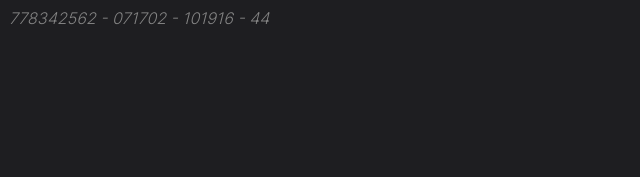
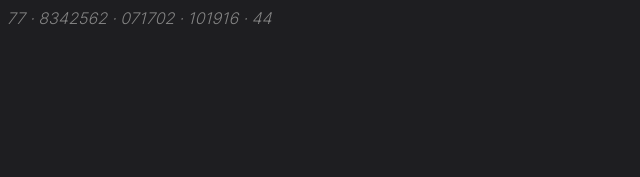
Before and after one commit to sevenjaiden/THE_GRAVE, a plain HTML site: page flags.html in a window 1280 px wide. Shown: the top 177 px of the page, 0-640 px from the left. Drawn offline with Linux system fonts and the light colour scheme.

Commit message:
Update flags.html

```diff
--- a/flags.html
+++ b/flags.html
@@ -28,7 +28,7 @@
         </a>
 
 
-        <div class = "numbers">778342562 - 071702 - 101916 - 44</div>
+        <div class = "numbers">77 · 8342562 · 071702 · 101916 · 44</div>
 
         <a href = "page-2.html" class = "back">
             <img class = "back" src = "back.png">
```
